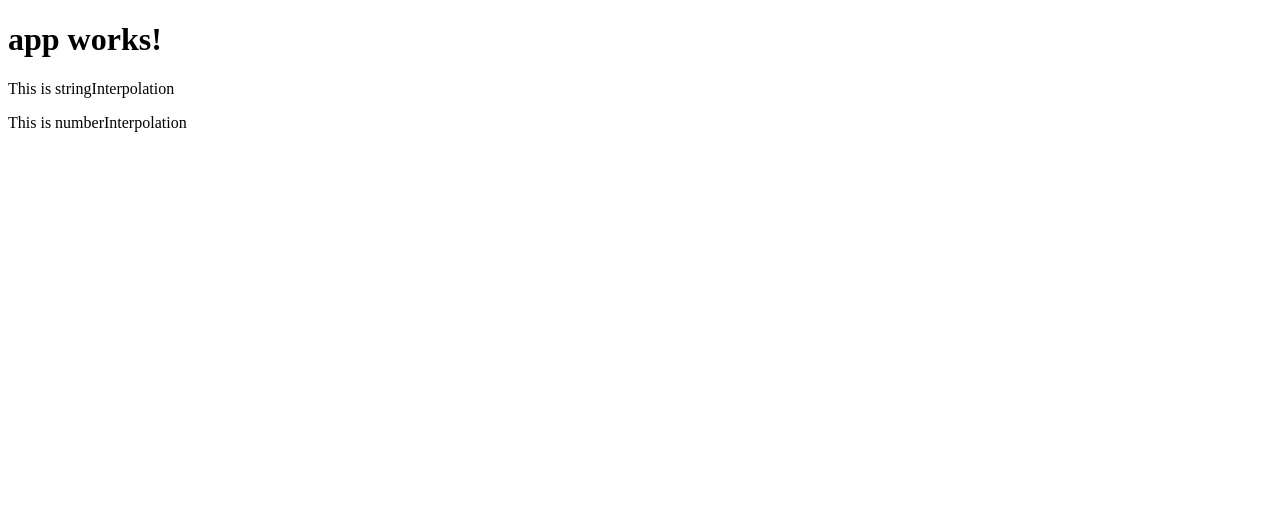
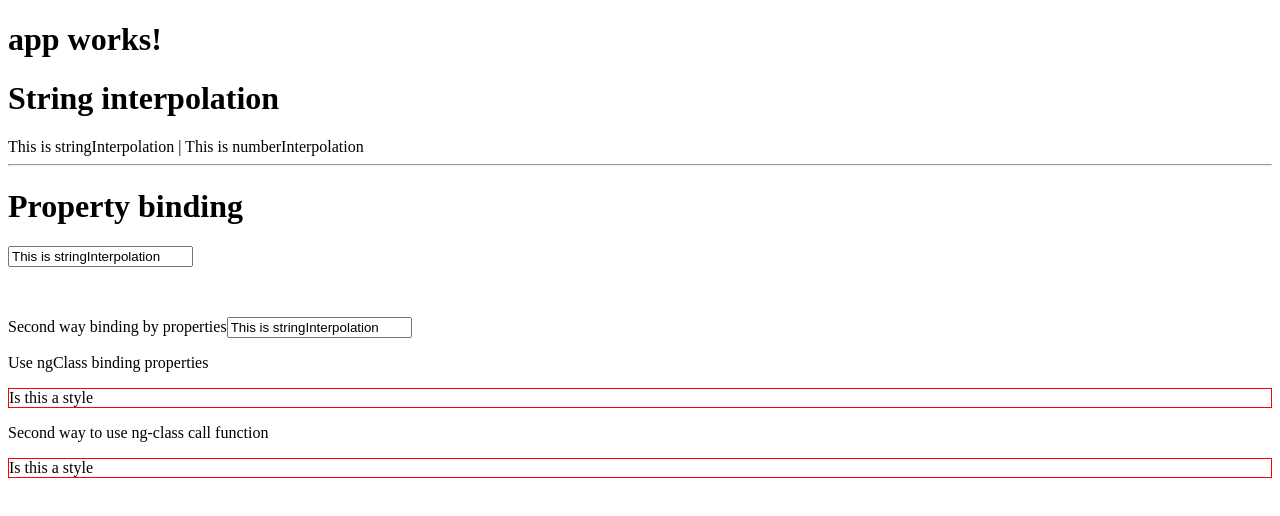
Before and after one commit to ngohungphuc/Angular, an Angular app in the folder first-app/: page / in a window 1280 px wide. Shown: the top 516 px of the page. Built offline with nearby package versions, Linux system fonts and the light colour scheme.

Commit message:
Properties binding

```diff
--- a/first-app/src/app/databinding/databinding.component.css
+++ b/first-app/src/app/databinding/databinding.component.css
@@ -0,0 +1,3 @@
+.redBorder {
+    border: 1px solid red;
+}
--- a/first-app/src/app/databinding/databinding.component.html
+++ b/first-app/src/app/databinding/databinding.component.html
@@ -1,7 +1,13 @@
-<p>
-    {{stringInterpolation}}
-</p>
+<h1>String interpolation</h1>
+{{stringInterpolation}} | {{numberInterpolation}}
 
-<p>
-    {{numberInterpolation}}
-</p>
+<hr>
+
+<h1>Property binding</h1>
+<p><input type="text" value="{{stringInterpolation}}"></p>
+<br/>
+<p>Second way binding by properties<input type="text" [value]="stringInterpolation"></p>
+Use ngClass binding properties
+<p [ngClass]="{redBorder:true}">Is this a style</p>
+Second way to use ng-class call function
+<p [ngClass]="{redBorder:onTest()}">Is this a style</p>
--- a/first-app/src/app/databinding/databinding.component.ts
+++ b/first-app/src/app/databinding/databinding.component.ts
@@ -8,4 +8,8 @@ import {Component, OnInit} from '@angular/core';
 export class DatabindingComponent {
     stringInterpolation = "This is stringInterpolation";
     numberInterpolation = "This is numberInterpolation";
+
+    onTest() {
+        return true;
+    }
 }
```
